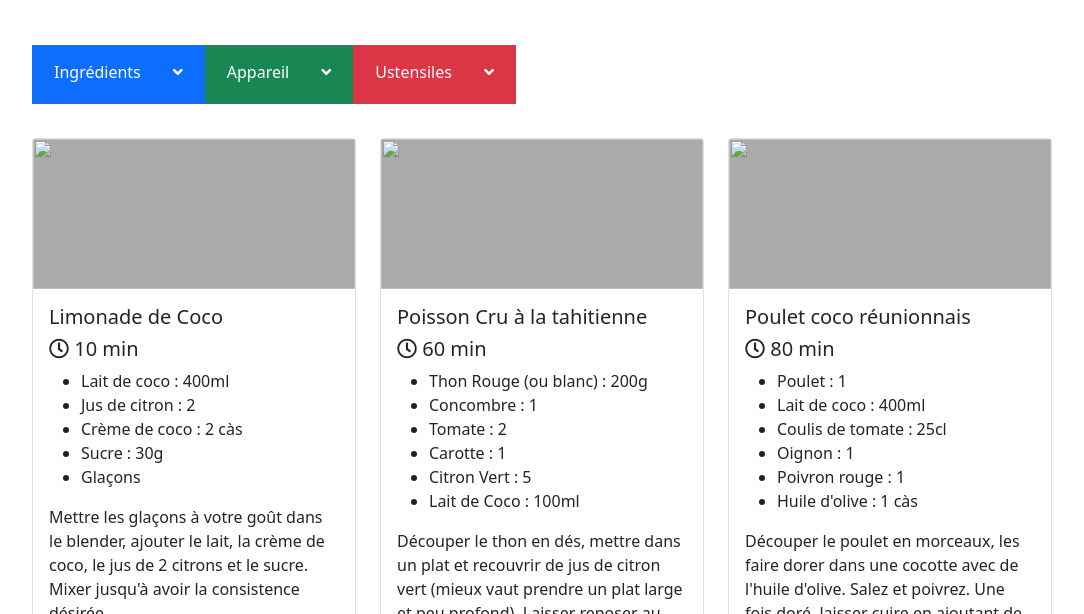
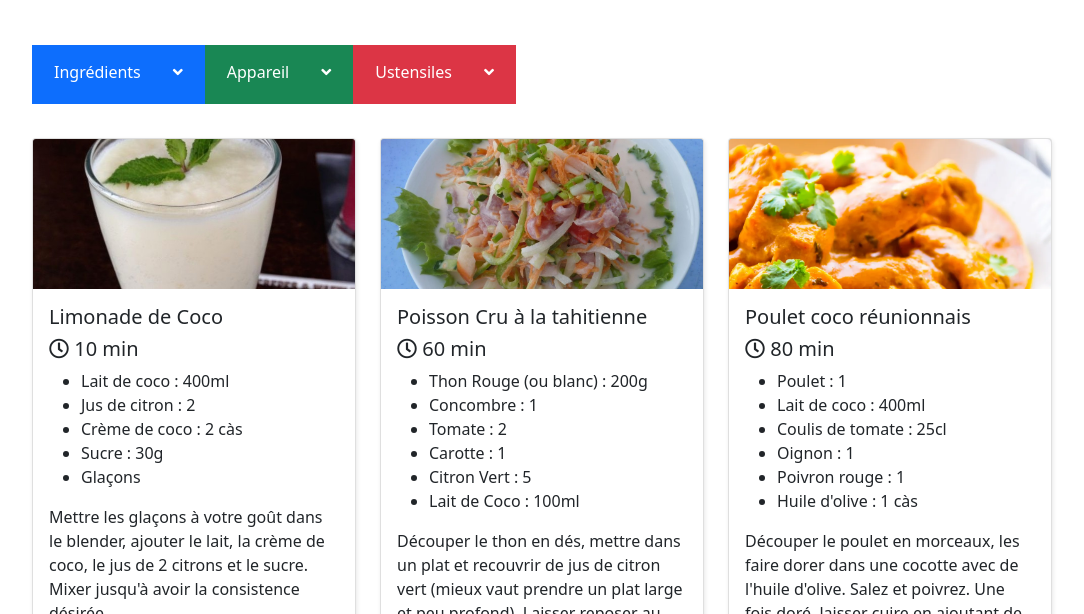
Before and after one commit to stebenwolf/open-classrooms_project07, a website with bundled scripts: page index.html in a window 1280 px wide. Shown: the part 186-800 px from the top of the page, without its empty margins (86-1170 px from the left). Built offline with nearby package versions, Linux system fonts and the light colour scheme; files whose address does not match are found by name.

Commit message:
Add illustration for pictures

```diff
--- a/css/style.scss
+++ b/css/style.scss
@@ -36,11 +36,14 @@ body {
     background-color: #aaa;
     width: 100%;
     height: 150px;
+    object-fit: cover;
+    object-position: 50% 25%;
 }
 
 .card {
-
+    margin: 0;
     padding: 0;
+    box-shadow: 1px 2px 4px hsl(0, 0%, 91%);
 }
 
 @media screen and (min-width:768px) {
--- a/js/recipe.js
+++ b/js/recipe.js
@@ -55,9 +55,9 @@ class Recipe {
         divCard.className = "card";
         divCard.setAttribute("style", "");
         const divCardImg = document.createElement("img");
-        divCardImg.src = "";
+        divCardImg.src = "../assets/img/" + this.id + ".jpg";
         divCardImg.className = "card-img-top";
-        divCardImg.alt = "";
+        divCardImg.alt = this.name;
         const divCardBody = document.createElement("div");
         divCardBody.className = "card-body";
         const cardTitle_recipe = document.createElement("h5");
--- a/js/recipe.ts
+++ b/js/recipe.ts
@@ -78,9 +78,9 @@ class Recipe {
         divCard.setAttribute("style","");
 
         const divCardImg = document.createElement("img");
-        divCardImg.src = "";
+        divCardImg.src = "../assets/img/"+this.id+".jpg";
         divCardImg.className = "card-img-top";
-        divCardImg.alt = "";
+        divCardImg.alt = this.name;
 
         const divCardBody = document.createElement("div");
         divCardBody.className = "card-body";
```
Also changed, not shown: css/style.css, 2 other files.
